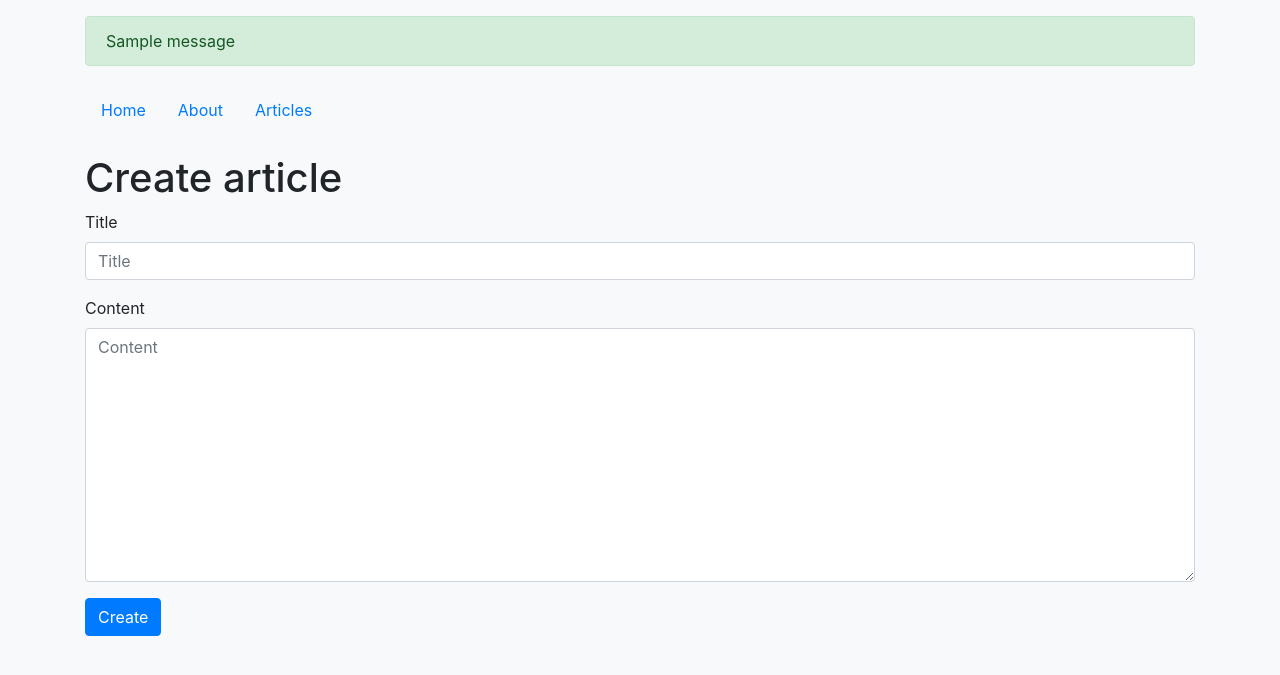
After one commit to AlishaEvergreen/hexlet-django-blog, a Django app: page /articles/create/ in a window 1280 px wide. The commit adds this page. Shown: the top 675 px of the page. Run offline with Django 5.2, Linux system fonts and the light colour scheme; tables that the repository leaves empty hold one stand-in row (values such as "Sample post"); one stand-in notice (Sample message) is shown; some libraries are stand-ins or nearby versions.

Commit message:
Add create form with validation and flash messages

```diff
--- a/hexlet_django_blog/articles/models.py
+++ b/hexlet_django_blog/articles/models.py
@@ -2,7 +2,7 @@ from django.db import models
 
 
 class Article(models.Model):
-    title = models.CharField(max_length=200)
+    title = models.CharField(max_length=55, unique=True)
     content = models.TextField()
     created_at = models.DateTimeField(auto_now_add=True)
     updated_at = models.DateTimeField(auto_now=True)
--- /dev/null
+++ b/hexlet_django_blog/articles/templates/articles/create.html
@@ -0,0 +1,10 @@
+{% extends 'form.html' %}
+{% load i18n %}
+
+{% block header %}
+{% translate "Create article" %}
+{% endblock %}
+
+{% block button_value %}
+  <input class="btn btn-primary" type="submit" value="{% translate 'Create' %}">
+{% endblock %}
--- a/hexlet_django_blog/articles/urls.py
+++ b/hexlet_django_blog/articles/urls.py
@@ -5,6 +5,7 @@ app_name = "articles"
 
 urlpatterns = [
     path('', views.IndexView.as_view(), name='articles_index'),
+    path('create/', views.ArticleCreate.as_view(), name='articles_create'),
     path('<int:pk>/update/', views.ArticleUpdate.as_view(), name='update'),
     path('<int:pk>/', views.ArticleDetailView.as_view(), name='detail'),
 ]
--- a/hexlet_django_blog/articles/views.py
+++ b/hexlet_django_blog/articles/views.py
@@ -1,7 +1,9 @@
 # from django.shortcuts import render, get_object_or_404
 from django.shortcuts import redirect
 from django.urls import reverse_lazy
-from django.views.generic import ListView, UpdateView, DetailView
+from django.contrib import messages
+from django.contrib.messages.views import SuccessMessageMixin
+from django.views.generic import CreateView, ListView, UpdateView, DetailView
 from .models import Article
 from .forms import ArticleForm, ArticleCommentForm
 
@@ -29,6 +31,30 @@ class IndexView(ListView):
 #             'app_name': 'Articles',
 #             'articles': articles,
 #         })
+
+
+class ArticleCreate(SuccessMessageMixin, CreateView):
+    model = Article
+    form_class = ArticleForm
+    template_name = "articles/create.html"
+
+    def form_valid(self, form):
+        response = super().form_valid(form)
+        messages.success(
+            self.request, f"Статья {self.object.title} была успешно создана"
+        )
+        return response
+
+    def get_success_url(self):
+        return reverse_lazy("articles:detail", kwargs={"pk": self.object.pk})
+
+
+# А можно и так:
+# class ArticleFormCreateView(View):
+
+#     def get(self, request, *args, **kwargs):
+#         form = ArticleForm()
+#         return render(request, 'articles/create.html', {'form': form})
 
 
 class ArticleUpdate(UpdateView):
--- a/hexlet_django_blog/templates/base.html
+++ b/hexlet_django_blog/templates/base.html
@@ -10,6 +10,15 @@
     {% bootstrap_css %}
   </head>
   <body class="bg-light">
+    <div class="container mt-3">
+      {% if messages %}
+        {% for message in messages %}
+          <div class="alert alert-{{ message.tags }} alert-dismissible fade show" role="alert">
+            {{ message }}
+          </div>
+        {% endfor %}
+      {% endif %}
+    </div>
     <div class="container mt-4">
       <ul class="nav">
         <li class="nav-item">
--- a/hexlet_django_blog/templates/form.html
+++ b/hexlet_django_blog/templates/form.html
@@ -1,6 +1,5 @@
 {% extends "base.html" %}
 {% load bootstrap4 %}
-{% load i18n %}
 
 {% block content %}
 <form method="post">
```
